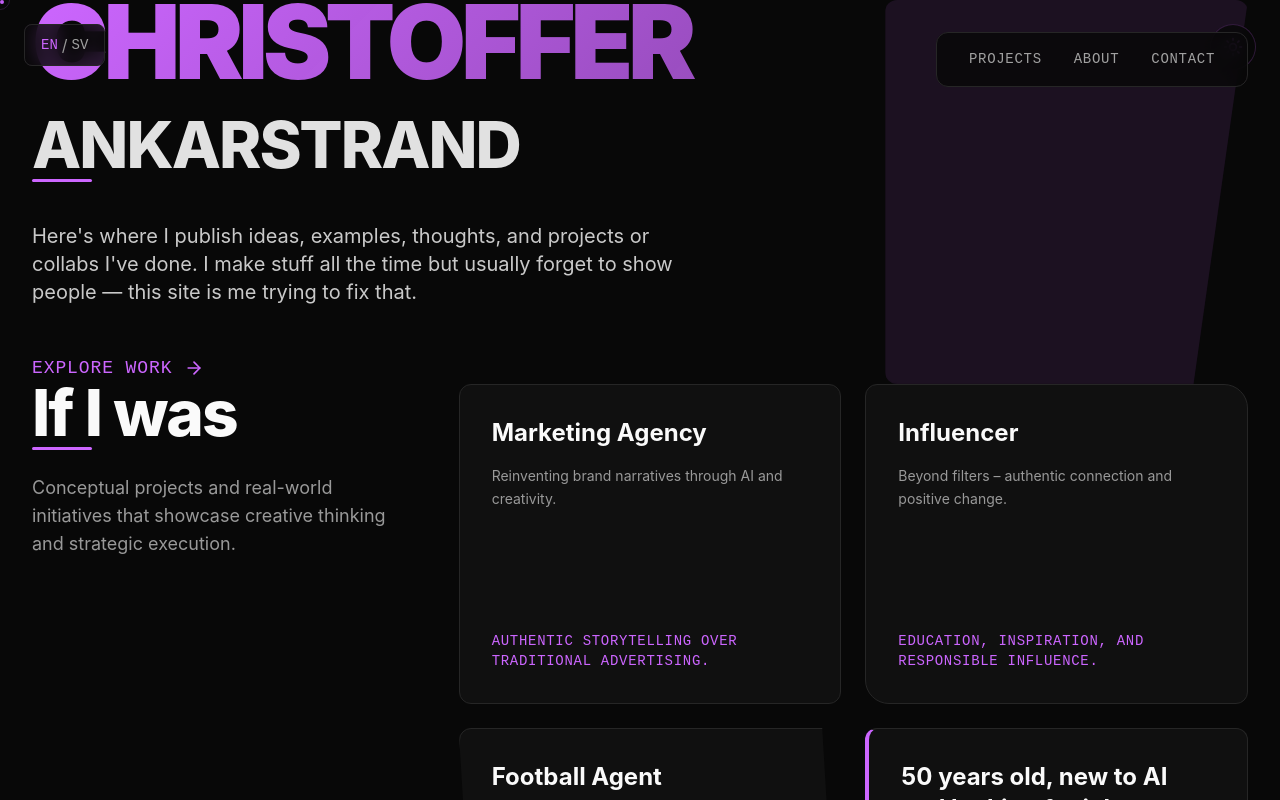
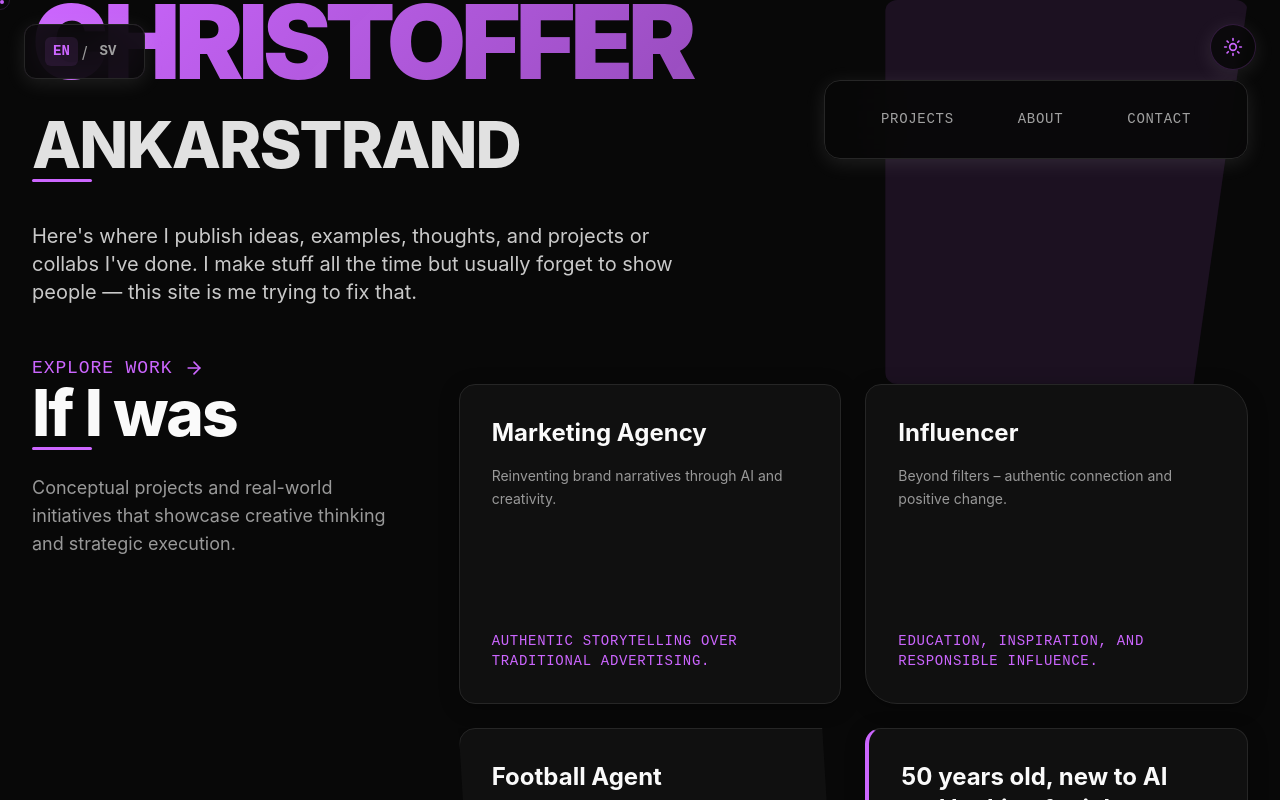
Before and after one commit to christofferankarstrand1-arch/ankarstrandweb, a Next.js app: page / in a window 1280 px wide. Shown: the top 800 px of the page. Built offline with nearby package versions, Linux system fonts and the light colour scheme.

Commit message:
globals.css

```diff
--- a/src/app/globals.css
+++ b/src/app/globals.css
@@ -16,17 +16,17 @@
     --ring: 280 100% 70%;
   }
 
-  /* Light theme */
+  /* Light theme - DRAMATIC WHITE */
   [data-theme="light"] {
-    --background: 0 0% 98%;
-    --foreground: 0 0% 3%;
-    --muted: 0 0% 90%;
-    --muted-foreground: 0 0% 45%;
-    --primary: 280 100% 50%;
-    --primary-foreground: 0 0% 98%;
-    --border: 0 0% 85%;
-    --input: 0 0% 90%;
-    --ring: 280 100% 50%;
+    --background: 0 0% 100%;
+    --foreground: 0 0% 5%;
+    --muted: 0 0% 96%;
+    --muted-foreground: 0 0% 40%;
+    --primary: 280 100% 45%;
+    --primary-foreground: 0 0% 100%;
+    --border: 0 0% 90%;
+    --input: 0 0% 96%;
+    --ring: 280 100% 45%;
   }
 
   * {
@@ -40,7 +40,7 @@
 
   /* Smooth theme transitions */
   * {
-    transition: background-color 0.3s ease, color 0.3s ease, border-color 0.3s ease;
+    transition: background-color 0.5s ease, color 0.5s ease, border-color 0.5s ease, box-shadow 0.5s ease;
   }
 
   /* Custom cursor */
@@ -95,6 +95,14 @@
     background-clip: text;
   }
 
+  /* Light theme gradient adjustment */
+  [data-theme="light"] .gradient-text {
+    background: linear-gradient(135deg, hsl(var(--primary)), hsl(var(--primary) / 0.8));
+    -webkit-background-clip: text;
+    -webkit-text-fill-color: transparent;
+    background-clip: text;
+  }
+
   /* Accent line */
   .accent-line {
     position: relative;
@@ -136,11 +144,12 @@
   .lang-toggle {
     display: flex;
     align-items: center;
-    background: hsl(var(--background) / 0.8);
-    backdrop-filter: blur(10px);
+    background: hsl(var(--background) / 0.9);
+    backdrop-filter: blur(20px);
     border: 1px solid hsl(var(--border));
-    border-radius: 8px;
-    padding: 0.5rem 1rem;
+    border-radius: 12px;
+    padding: 0.75rem 1.25rem;
+    box-shadow: 0 4px 20px hsl(var(--foreground) / 0.1);
   }
 
   .lang-toggle button {
@@ -149,41 +158,49 @@
     color: hsl(var(--muted-foreground));
     font-family: 'JetBrains Mono', monospace;
     font-size: 0.875rem;
-    font-weight: 500;
+    font-weight: 600;
     cursor: pointer;
-    transition: color 0.2s ease;
+    transition: color 0.3s ease;
+    padding: 0.25rem 0.5rem;
+    border-radius: 6px;
   }
 
   .lang-toggle button.active {
     color: hsl(var(--primary));
+    background: hsl(var(--primary) / 0.1);
   }
 
   .lang-toggle button:hover {
     color: hsl(var(--foreground));
+    background: hsl(var(--muted) / 0.5);
   }
 
   .theme-toggle {
-    background: hsl(var(--background) / 0.8);
-    backdrop-filter: blur(10px);
-    transition: all 0.2s ease;
+    background: hsl(var(--background) / 0.9);
+    backdrop-filter: blur(20px);
+    transition: all 0.3s ease;
+    box-shadow: 0 4px 20px hsl(var(--foreground) / 0.1);
   }
 
   .theme-toggle:hover {
-    background: hsl(var(--background) / 0.9);
+    background: hsl(var(--background));
+    transform: scale(1.05);
+    box-shadow: 0 6px 25px hsl(var(--foreground) / 0.15);
   }
 
   .nav-minimal {
     position: fixed;
-    top: 2rem;
+    top: 5rem;
     right: 2rem;
     z-index: 50;
     display: flex;
     gap: 2rem;
-    background: hsl(var(--background) / 0.8);
-    backdrop-filter: blur(10px);
+    background: hsl(var(--background) / 0.9);
+    backdrop-filter: blur(20px);
     border: 1px solid hsl(var(--border));
-    border-radius: 12px;
-    padding: 1rem 2rem;
+    border-radius: 16px;
+    padding: 1.25rem 2.5rem;
+    box-shadow: 0 4px 20px hsl(var(--foreground) / 0.1);
   }
 
   .nav-link {
@@ -194,39 +211,45 @@
     font-weight: 500;
     text-transform: uppercase;
     letter-spacing: 0.05em;
-    transition: color 0.2s ease;
+    transition: all 0.3s ease;
     position: relative;
+    padding: 0.5rem 1rem;
+    border-radius: 8px;
   }
 
   .nav-link:hover {
     color: hsl(var(--primary));
+    background: hsl(var(--primary) / 0.1);
   }
 
   .nav-link::after {
     content: '';
     position: absolute;
     bottom: -4px;
-    left: 0;
+    left: 50%;
+    transform: translateX(-50%);
     width: 0;
-    height: 1px;
+    height: 2px;
     background: hsl(var(--primary));
-    transition: width 0.2s ease;
+    transition: width 0.3s ease;
+    border-radius: 1px;
   }
 
   .nav-link:hover::after {
-    width: 100%;
+    width: 80%;
   }
 
   @media (max-width: 768px) {
     .nav-minimal {
-      top: 1rem;
+      top: 4rem;
       right: 1rem;
-      padding: 0.75rem 1rem;
-      gap: 1rem;
+      padding: 1rem 1.5rem;
+      gap: 1.5rem;
     }
 
     .nav-link {
       font-size: 0.75rem;
+      padding: 0.25rem 0.5rem;
     }
   }
 
@@ -250,20 +273,42 @@
     border-radius: 12px;
   }
 
-  /* Project tiles */
+  /* Project tiles - DRAMATIC THEME DIFFERENCES */
   .project-tile {
-    background: hsl(var(--muted) / 0.3);
+    background: hsl(var(--muted) / 0.4);
     border: 1px solid hsl(var(--border));
-    border-radius: 12px;
-    transition: all 0.3s ease;
+    border-radius: 16px;
+    transition: all 0.4s ease;
     position: relative;
     overflow: hidden;
   }
 
   .project-tile:hover {
-    transform: translateY(-4px);
-    box-shadow: 0 20px 40px hsl(var(--foreground) / 0.1);
-    border-color: hsl(var(--primary) / 0.3);
+    transform: translateY(-8px);
+    box-shadow: 0 25px 50px hsl(var(--foreground) / 0.15);
+    border-color: hsl(var(--primary) / 0.4);
+  }
+
+  /* Dark theme project tiles */
+  :root .project-tile {
+    background: hsl(var(--muted) / 0.3);
+    box-shadow: 0 4px 20px hsl(0 0% 0% / 0.3);
+  }
+
+  :root .project-tile:hover {
+    box-shadow: 0 25px 50px hsl(0 0% 0% / 0.4);
+  }
+
+  /* Light theme project tiles - BRIGHT WHITE */
+  [data-theme="light"] .project-tile {
+    background: hsl(0 0% 100%);
+    border-color: hsl(var(--border));
+    box-shadow: 0 4px 20px hsl(0 0% 0% / 0.08);
+  }
+
+  [data-theme="light"] .project-tile:hover {
+    box-shadow: 0 25px 50px hsl(0 0% 0% / 0.15);
+    background: hsl(0 0% 99%);
   }
 
   /* Project-specific styling */
@@ -272,11 +317,11 @@
   }
 
   .project-agency:hover {
-    transform: skew(-2deg) translateY(-4px);
+    transform: skew(-2deg) translateY(-8px);
   }
 
   .project-influencer {
-    border-radius: 12px 24px 12px 24px;
+    border-radius: 16px 32px 16px 32px;
   }
 
   .project-football {
@@ -288,28 +333,26 @@
   }
 
   .project-probono {
-    background: linear-gradient(135deg, hsl(var(--muted) / 0.3), hsl(var(--primary) / 0.05));
+    background: linear-gradient(135deg, hsl(var(--muted) / 0.4), hsl(var(--primary) / 0.08));
   }
 
-  /* Light theme adjustments */
-  [data-theme="light"] .project-tile {
-    background: hsl(var(--muted) / 0.5);
-    border-color: hsl(var(--border));
+  /* Light theme project adjustments */
+  [data-theme="light"] .project-probono {
+    background: linear-gradient(135deg, hsl(0 0% 100%), hsl(var(--primary) / 0.05));
   }
 
-  [data-theme="light"] .project-tile:hover {
-    box-shadow: 0 20px 40px hsl(var(--foreground) / 0.15);
-  }
-
+  /* Light theme cursor adjustment */
   [data-theme="light"] .cursor-dot {
     mix-blend-mode: multiply;
   }
 
-  [data-theme="light"] .gradient-text {
-    background: linear-gradient(135deg, hsl(var(--primary)), hsl(var(--primary) / 0.8));
-    -webkit-background-clip: text;
-    -webkit-text-fill-color: transparent;
-    background-clip: text;
+  /* Light theme visual elements */
+  [data-theme="light"] .diagonal-split {
+    background: hsl(var(--primary) / 0.08) !important;
+  }
+
+  [data-theme="light"] .reverse-diagonal {
+    background: hsl(var(--primary) / 0.05) !important;
   }
 
   /* Responsive adjustments */
@@ -319,11 +362,40 @@
     }
 
     .project-agency:hover {
-      transform: translateY(-4px);
+      transform: translateY(-8px);
     }
 
     .project-football {
       clip-path: none;
     }
   }
+
+  /* Enhanced light theme contrast */
+  [data-theme="light"] {
+    /* Make sure everything is crisp white */
+  }
+
+  [data-theme="light"] body {
+    background: hsl(0 0% 100%);
+  }
+
+  [data-theme="light"] .section-minimal {
+    background: hsl(0 0% 100%);
+  }
+
+  /* Light theme navigation */
+  [data-theme="light"] .nav-minimal,
+  [data-theme="light"] .lang-toggle,
+  [data-theme="light"] .theme-toggle {
+    background: hsl(0 0% 100% / 0.95);
+    border-color: hsl(0 0% 85%);
+    box-shadow: 0 4px 20px hsl(0 0% 0% / 0.1);
+  }
+
+  [data-theme="light"] .nav-minimal:hover,
+  [data-theme="light"] .lang-toggle:hover,
+  [data-theme="light"] .theme-toggle:hover {
+    background: hsl(0 0% 100%);
+    box-shadow: 0 6px 25px hsl(0 0% 0% / 0.15);
+  }
 }
```
